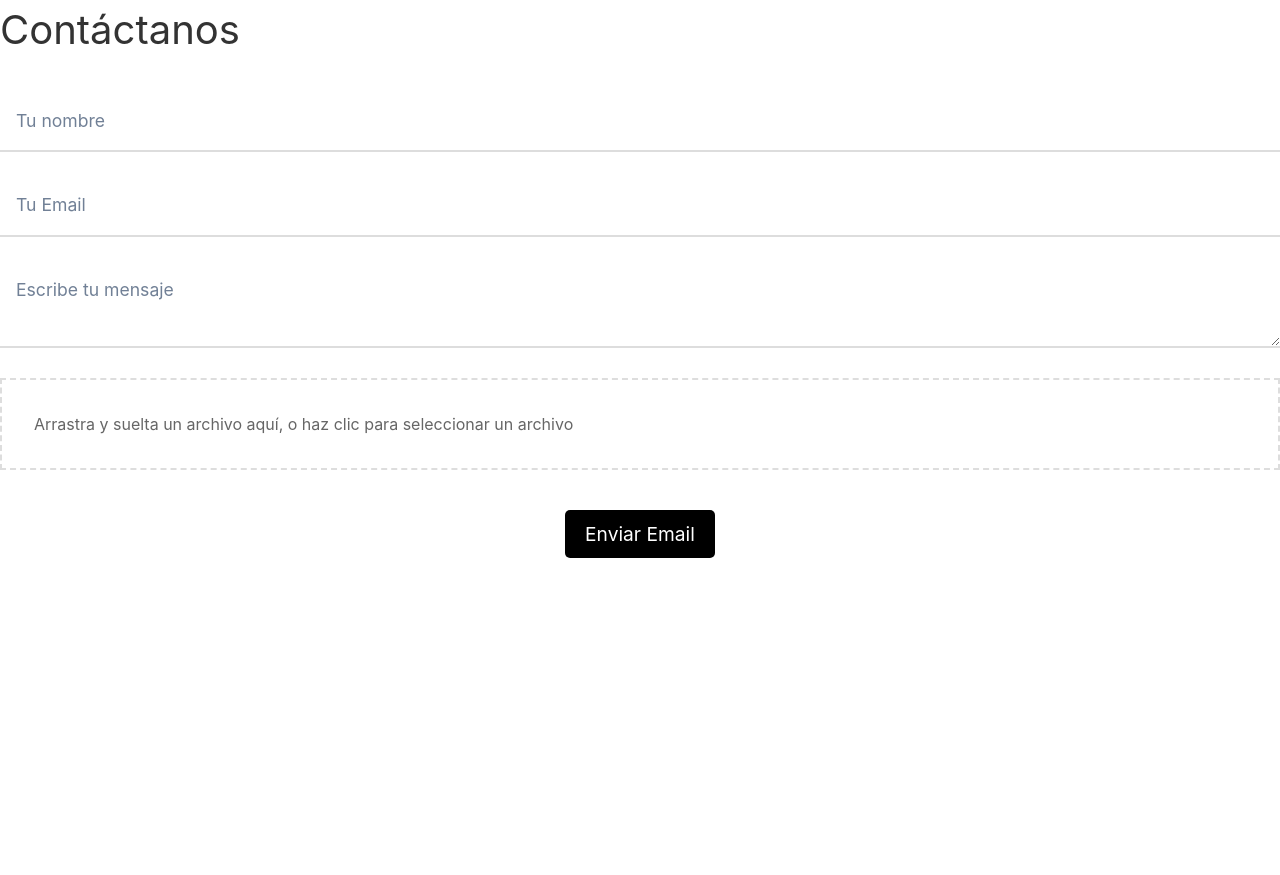
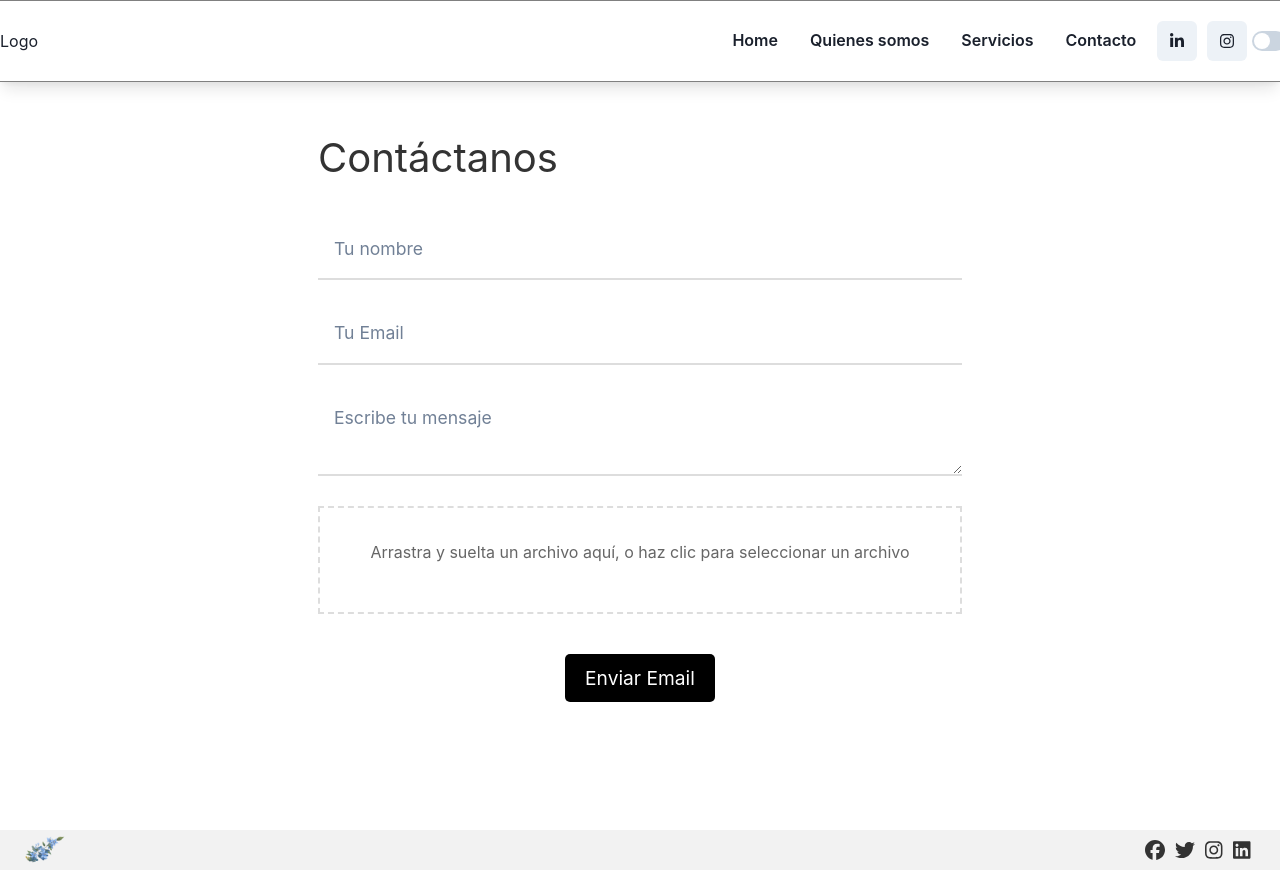
Before and after one commit to AgustinaMonzon/rrconsultora, a React (Create React App) app: page /contact in a window 1280 px wide. Before the commit the page ends 800 px from the top, so only its background shows below. Built offline with nearby package versions, Linux system fonts and the light colour scheme.

Commit message:
Cambios en el form de contacto

```diff
--- a/src/Components/Contact/Contact.css
+++ b/src/Components/Contact/Contact.css
@@ -1,3 +1,9 @@
+.contact-container {
+  margin: 0 auto;
+  max-width: 900px;
+  padding: 8rem;
+}
+
 /* Estilos para el título */
 .contact-title {
   font-size: 2.5rem;
@@ -26,16 +32,23 @@
   margin-bottom: 1.5rem;
   border: 2px dashed #ddd;
   padding: 2rem;
+  text-align: center;
+  color: #aaa;
 }
 
 .dropzone p {
   margin: 0;
   font-size: 1rem;
   color: #666;
+  margin-bottom: 1rem;
 }
 
 .pdf-preview {
   margin-top: 1rem;
+  border: 2px solid #ddd;
+  padding: 1rem;
+  height: 300px;
+  overflow-y: scroll;
 }
 
 .pdf-viewer {
@@ -52,6 +65,7 @@
   font-size: 1.2rem;
   cursor: pointer;
   transition: background-color 0.2s ease-in-out;
+  margin-top: 1rem;
 }
 
 button[type="submit"]:hover {
--- a/src/Components/Contact/Contact.js
+++ b/src/Components/Contact/Contact.js
@@ -2,7 +2,10 @@ import React, { useState } from "react";
 import Dropzone from "react-dropzone";
 import swal from "sweetalert";
 import PDFViewer from "pdf-viewer-reactjs";
+import NavBar from "../NavBar/NavBar";
+import Footer from "../Footer/Footer";
 import "./Contact.css";
+
 const Contact = () => {
   const [formData, setFormData] = useState({
     name: "",
@@ -77,6 +80,9 @@ const Contact = () => {
   };
 
   return (
+    <div>
+      <NavBar />
+      <div className="contact-container">
         <form onSubmit={handleSubmit}>
           <div className="contact">
             <h2 className="contact-title">Contáctanos</h2>
@@ -156,6 +162,9 @@ const Contact = () => {
             </button>
           </div>
         </form>
+      </div>
+      <Footer />
+    </div>
   );
 };
 export default Contact;
--- a/src/Components/Footer/Footer.css
+++ b/src/Components/Footer/Footer.css
@@ -1,10 +1,9 @@
-/* Footer.css */
 
 .footer {
     background-color: #f2f2f2;
-    position: fixed;
+    position: relative;
     bottom: 0;
-    height: 60px;
+    height: 40px;
     width: 100%;
     padding: 20px;
     display: flex;
--- a/src/Components/Home/Carrousel.css
+++ b/src/Components/Home/Carrousel.css
@@ -1,4 +1,4 @@
-/* Estilos para el carrousel Slick */
+
 .slick-slider {
     position: relative;
     display: block;
```
Lines whose indentation alone changed are shown as unchanged.
